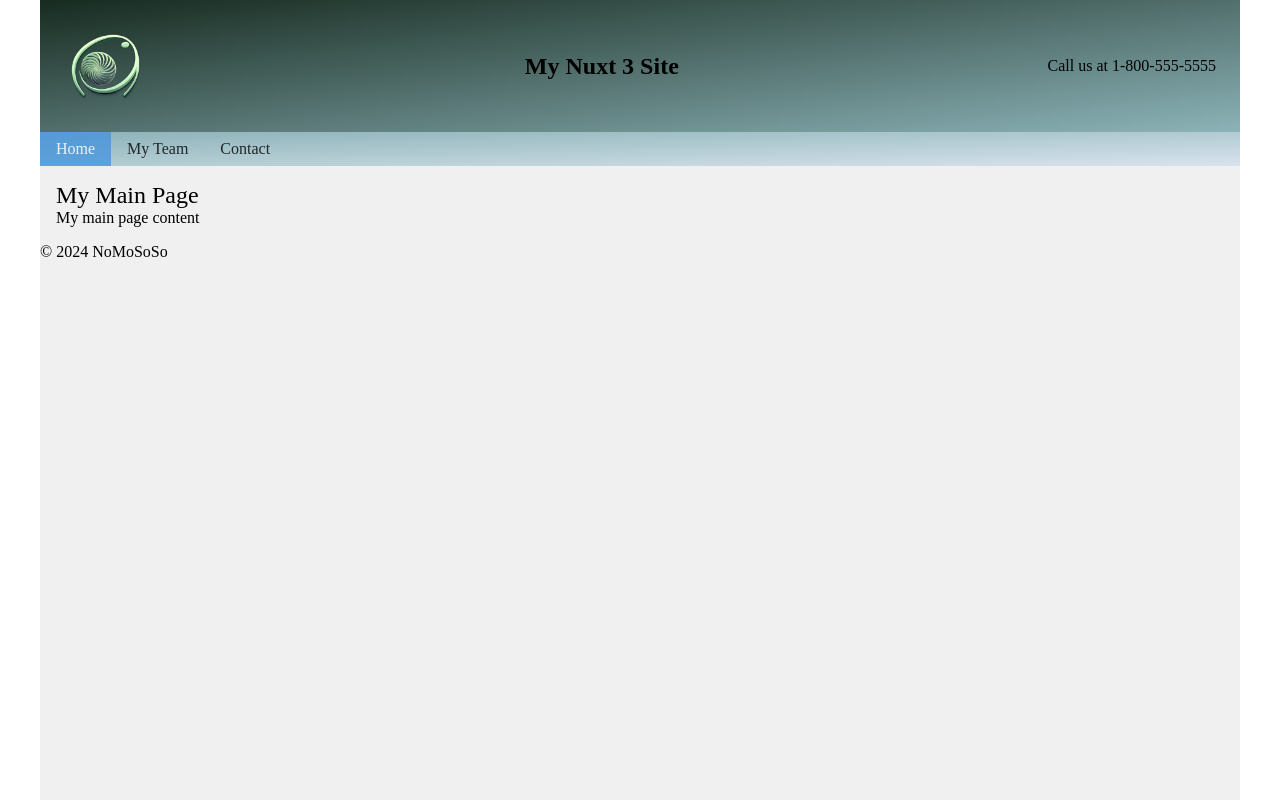
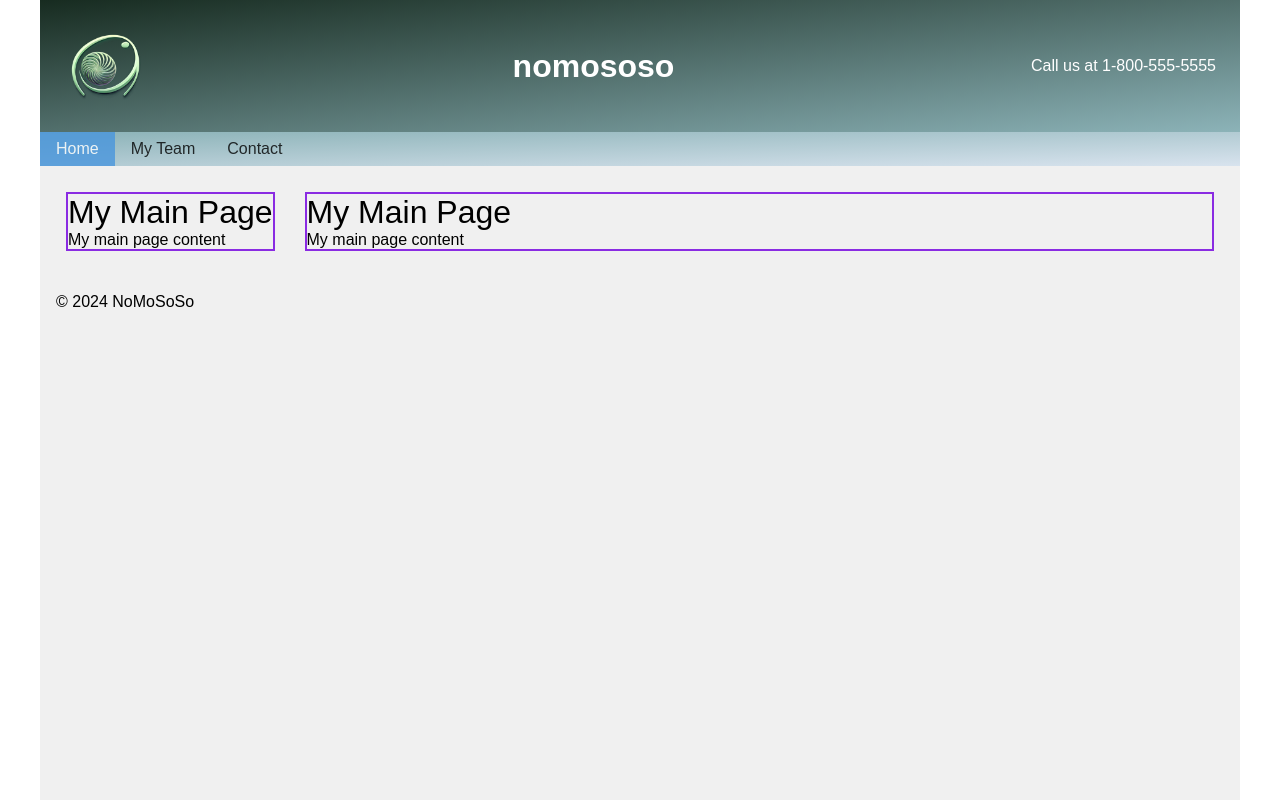
Before and after one commit to john-norton-ca/my-web-site, a Nuxt app in the folder nuxt-app/: page /main-page in a window 1280 px wide. Built offline with nearby package versions, Linux system fonts and the light colour scheme.

Commit message:
main page wip

```diff
--- a/nuxt-app/assets/css/main.css
+++ b/nuxt-app/assets/css/main.css
@@ -41,18 +41,19 @@ body {
     min-height: 100%;
     display: flex;
     flex-direction: column;
+    font-family: var(--ff-primary);
 }
 
 body,
 h1,
 h2,
 h3,
-p {
+p{
     margin: 0;
 }
 
 h1 {
-    font-size: 1.5rem;
+    font-size: 2.0rem;
     font-weight: 200;
 }
 
--- a/nuxt-app/components/MainNavBar.vue
+++ b/nuxt-app/components/MainNavBar.vue
@@ -25,14 +25,10 @@
     text-decoration: none;
 }
 
-
 .nav-items a.router-link-active {
     color: var(--clr-header-nav-primary-selected);
     background-color: var(--clr-header-nav-selected);
 }
-
-
-
 
 a.nav-item {
 
--- a/nuxt-app/components/TheFooter.vue
+++ b/nuxt-app/components/TheFooter.vue
@@ -1,5 +1,5 @@
 <template>
-    <footer>
+    <div class="footer">
         <p>&copy; 2024 NoMoSoSo</p>
-    </footer>
+    </div>
 </template>
--- a/nuxt-app/components/TheHeader.vue
+++ b/nuxt-app/components/TheHeader.vue
@@ -7,7 +7,7 @@
         <NuxtLink to="/main-page" class="logo">
 
         </NuxtLink>
-        <p class="logo-title">My Nuxt 3 Site</p>
+        <p class="logo-title">nomososo</p>
         <div class="header-contact-info">
             <p title="telephone" class="icon phone-number">
                 Call us at 1-800-555-5555
@@ -36,7 +36,8 @@
     justify-content: space-between;
     align-items: center;
     padding: 1rem;
-    background-color: #f0f0f0;
+    color: white;
+
 }
 
 .logo {
@@ -54,8 +55,9 @@
 }
 
 .logo-title {
-    font-size: 1.5rem;
+    font-size: 2rem;
     font-weight: bold;
+
 }
 
 .header-contact-info {
--- a/nuxt-app/layouts/new-default.vue
+++ b/nuxt-app/layouts/new-default.vue
@@ -44,6 +44,10 @@ import TheHeader from '../components/TheHeader.vue';
     margin: var(--desktop-gutter);
 }
 
+.footer {
+    margin: var(--desktop-gutter);
+}
+
 a.nav-item,
 a.nav-item:link,
 a.nav-item:visited {
--- a/nuxt-app/pages/main-page.vue
+++ b/nuxt-app/pages/main-page.vue
@@ -1,12 +1,59 @@
 <template>
-    <div>
+    <div class="flex-parent-element">
+      <div class="flex-child-element menu">
         <h1>My Main Page</h1>
         <p>My main page content</p>
+      </div>
+
+      <div class="flex-child-element context">
+        <h1>My Main Page</h1>
+        <p>My main page content</p>
+      </div>
     </div>
 </template>
 
 <script setup lang="ts">
-    definePageMeta({
-        layout: 'new-default',
-    })
+definePageMeta({
+  layout: "new-default",
+});
 </script>
+
+
+<style scoped>
+/* Styles for the h1 elements */
+h1 {
+  color: var(--clr-primary);
+}
+
+/* Styles for the parent flex container */
+.flex-parent-element {
+  display: flex; /* Use flex layout */
+  max-width: 100%; /* Limit width to 100% */
+}
+
+/* Styles for the child flex elements */
+.flex-child-element {
+  display: flex; /* Use flex layout */
+  flex-direction: column; /* Stack children vertically */
+}
+
+/* Styles for the menu element */
+.menu {
+  border: 2px solid blueviolet; /* Add a border */
+  margin: 10px; /* Add some margin */
+  min-width: 200px; /* Set a minimum width */
+}
+
+/* Styles for the context element */
+.context {
+  flex: 1; /* Take up remaining space in flex container */
+  border: 2px solid blueviolet; /* Add a border */
+  margin: 10px; /* Add some margin */
+}
+
+/* Styles for the first child flex element */
+.flex-child-element:first-child {
+  margin-right: 20px; /* Add some margin to the right */
+}
+
+</style>
```
